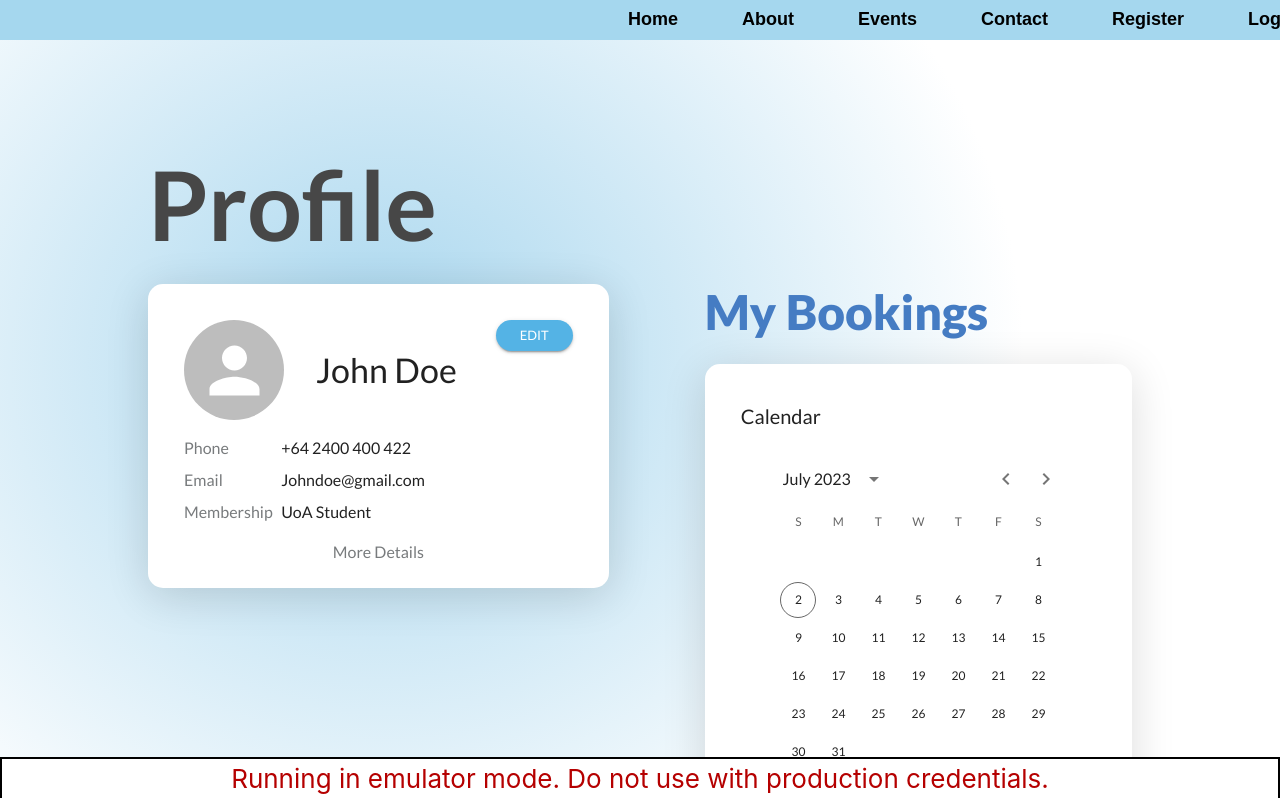
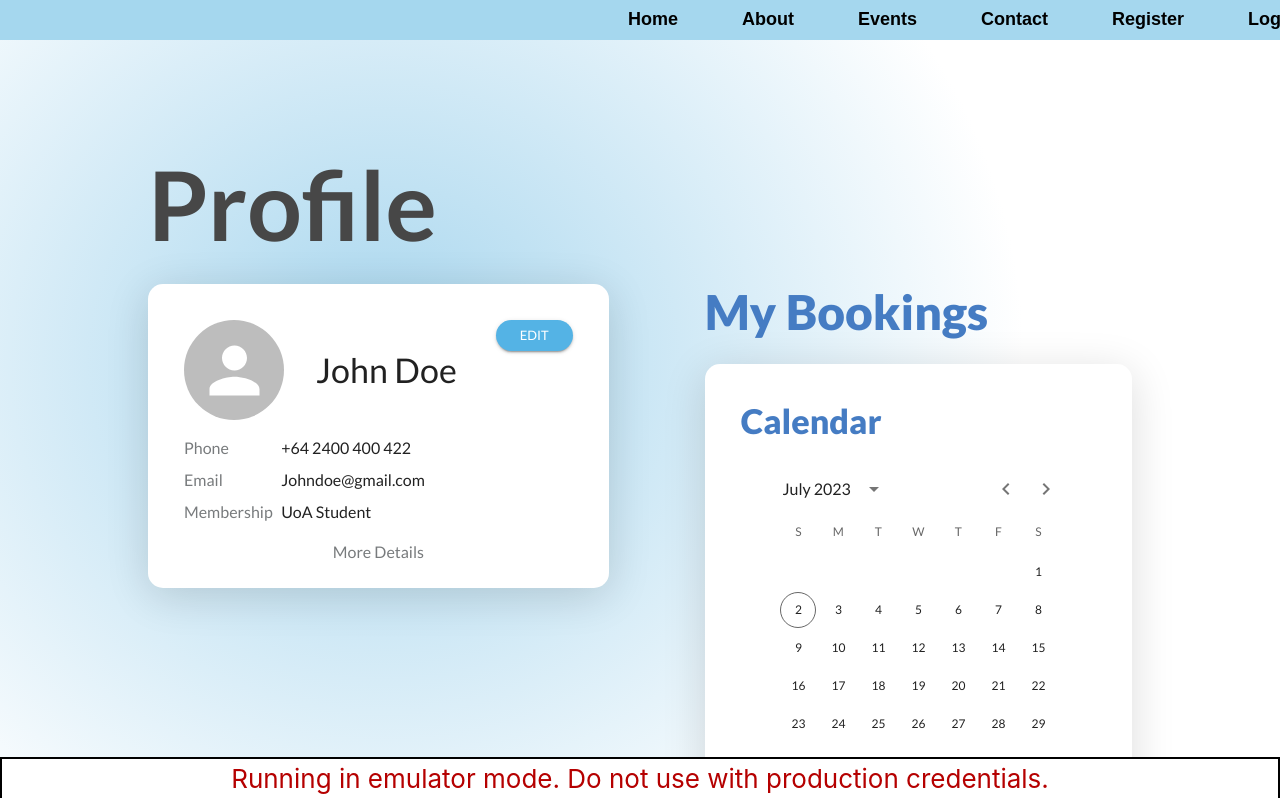
Before and after one commit to UoaWDCC/uasc-web, a React (Create React App) app in the folder frontend/: page /profile in a window 1280 px wide. Shown: the top 798 px of the page. Built offline with nearby package versions, Linux system fonts and the light colour scheme; no server answers; the database is empty; grey boxes are pictures that could not be loaded.

Commit message:
Update ProfileCalendarCard.js

```diff
--- a/frontend/src/components/ProfileCalendarCard.js
+++ b/frontend/src/components/ProfileCalendarCard.js
@@ -14,7 +14,12 @@ function ProfileCalendarCard() {
       >
         <CardContent sx={{ padding: "36px" }}>
           <Stack spacing={2}>
-            <Typography variant="h6" align="left">
+            <Typography
+              variant="h4"
+              align="left"
+              color="#457CC3"
+              sx={{ fontWeight: "900" }}
+            >
               Calendar{" "}
             </Typography>
             <Box sx={{}}>
```
